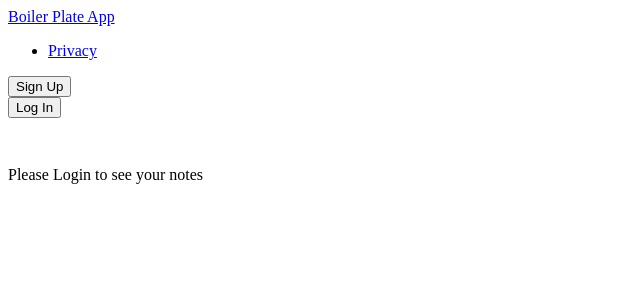
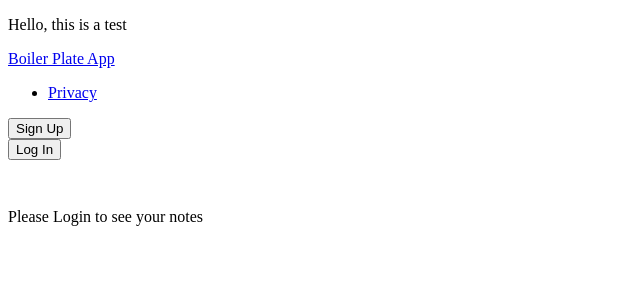
Before and after one commit to MatthiasBlc/202310_boiler_plate_JS, a React (Vite) app in the folder frontend/: page / in a window 1280 px wide. Shown: the top 300 px of the page, without its empty margins (0-640 px from the left). Built offline with nearby package versions, Linux system fonts and the light colour scheme; no server answers; the HTML template or start-up script is replaced by a standard one.

Commit message:
adding a div for test

```diff
--- a/frontend/src/App.tsx
+++ b/frontend/src/App.tsx
@@ -30,6 +30,9 @@ function App() {
 
   return (
     <BrowserRouter>
+      <div>
+        <p>Hello, this is a test</p>
+      </div>
       <div>
         <NavBar
           loggedInUser={loggedInUser}
```
